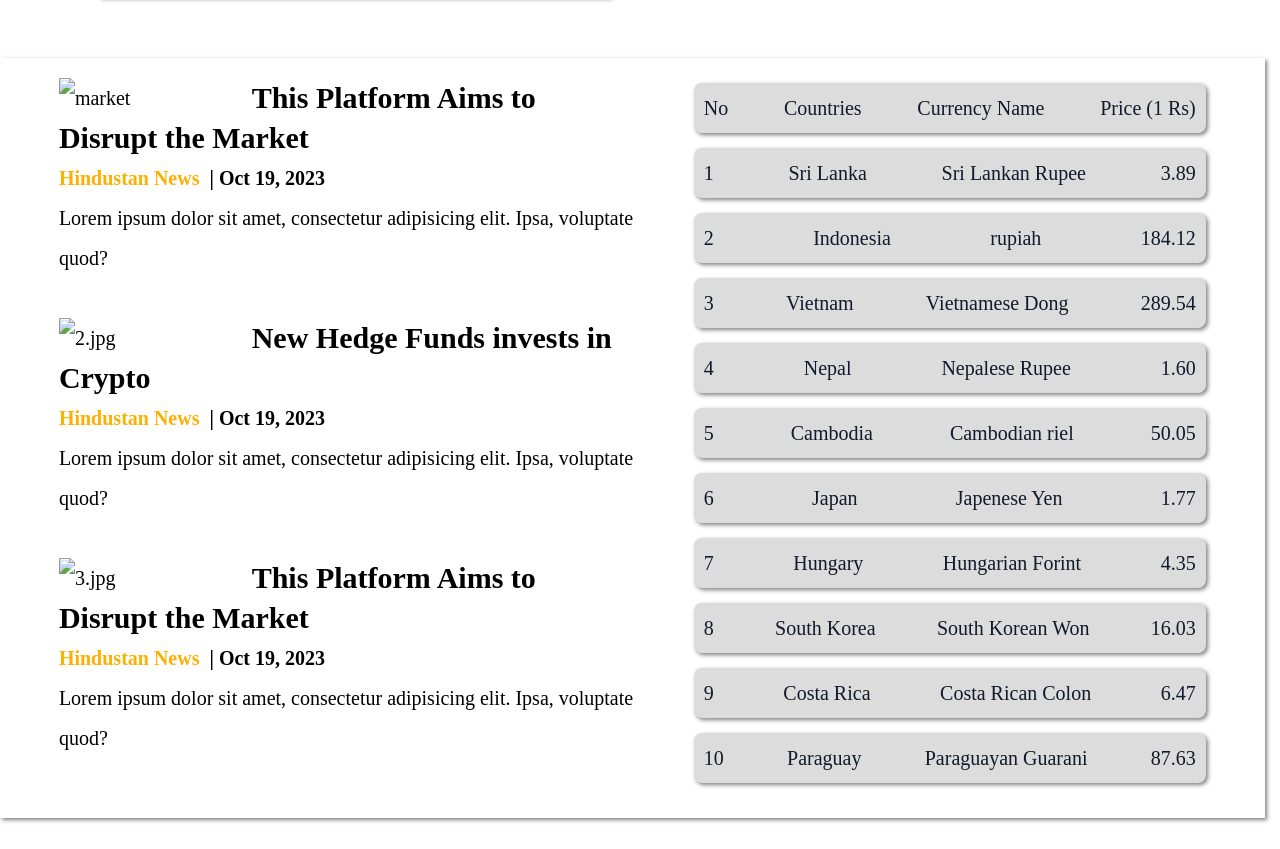
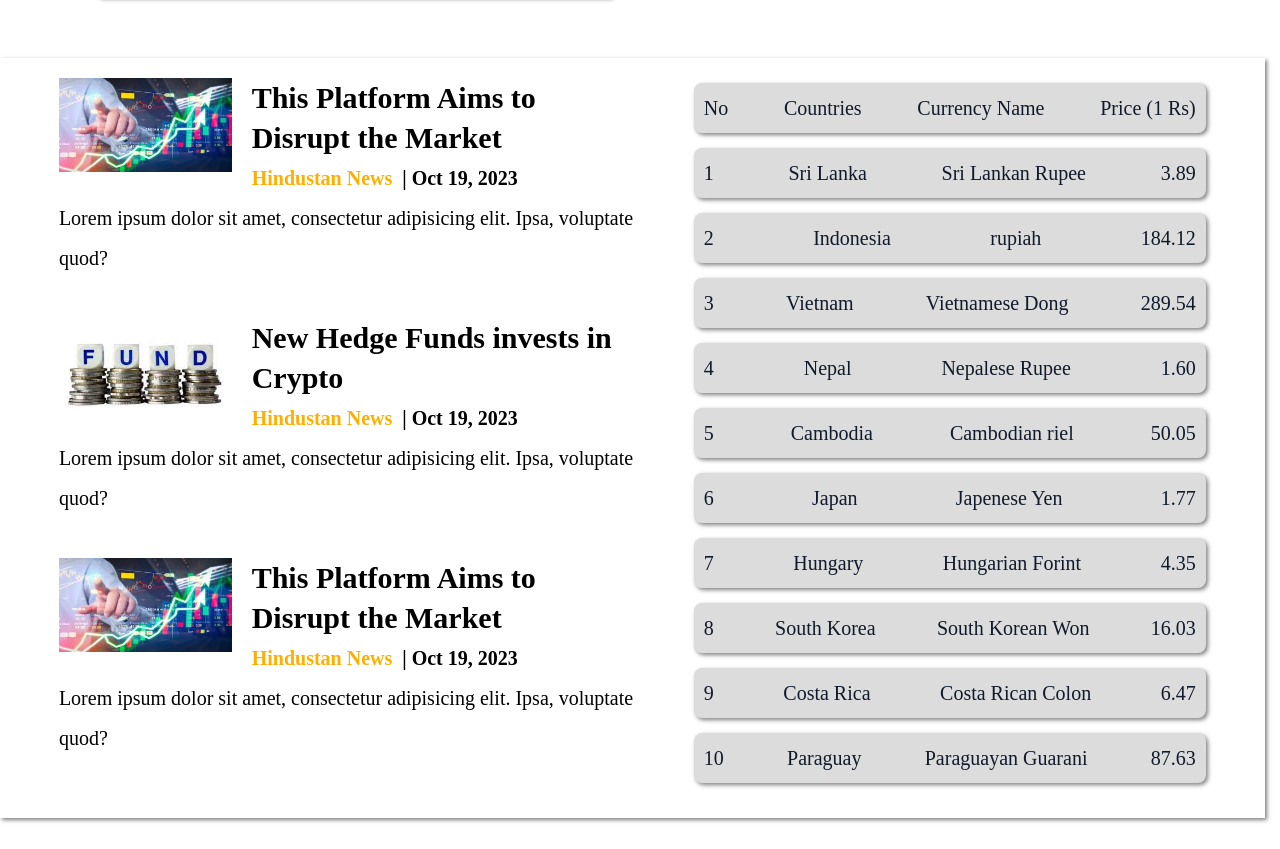
Before and after one commit to atanushil/internetBanking-index, a plain HTML site: page index.html in a window 1280 px wide. Shown: the part 1969-2818 px from the top of the page. Drawn offline with nearby package versions, Linux system fonts and the light colour scheme.

Commit message:
Update index.html
Signed-off-by: atanushil <129635236+atanushil@users.noreply.github.com>

```diff
--- a/index.html
+++ b/index.html
@@ -773,7 +773,7 @@
         </div>
         <div class="ads">
             <div class="big-logo">
-                <img src="img/cover.jpeg" alt="">
+                <img src="cover.jpeg" alt="">
             </div>
             <div class="content">
                 <p id="comment">
@@ -792,21 +792,21 @@
             <div class="first-part">
                 <ul>
                     <li>
-                        <img src="img/market.jpeg" alt="market">
+                        <img src="market.jpeg" alt="market">
                         <h2>This Platform Aims to Disrupt the Market</h2>
                         <h4><span>Hindustan News</span>| Oct 19, 2023</h4>
                         <p>Lorem ipsum dolor sit amet, consectetur adipisicing elit. Ipsa, voluptate
                             quod?</p>
                     </li>
                     <li>
-                        <img src="img/fund.jpeg" alt="2.jpg">
+                        <img src="fund.jpeg" alt="2.jpg">
                         <h2>New Hedge Funds invests in Crypto</h2>
                         <h4><span>Hindustan News</span>| Oct 19, 2023</h4>
                         <p>Lorem ipsum dolor sit amet, consectetur adipisicing elit. Ipsa, voluptate
                             quod?</p>
                     </li>
                     <li>
-                        <img src="img/market.jpeg" alt="3.jpg">
+                        <img src="market.jpeg" alt="3.jpg">
                         <h2>This Platform Aims to Disrupt the Market</h2>
                         <h4><span>Hindustan News</span>| Oct 19, 2023</h4>
                         <p>Lorem ipsum dolor sit amet, consectetur adipisicing elit. Ipsa, voluptate
```
